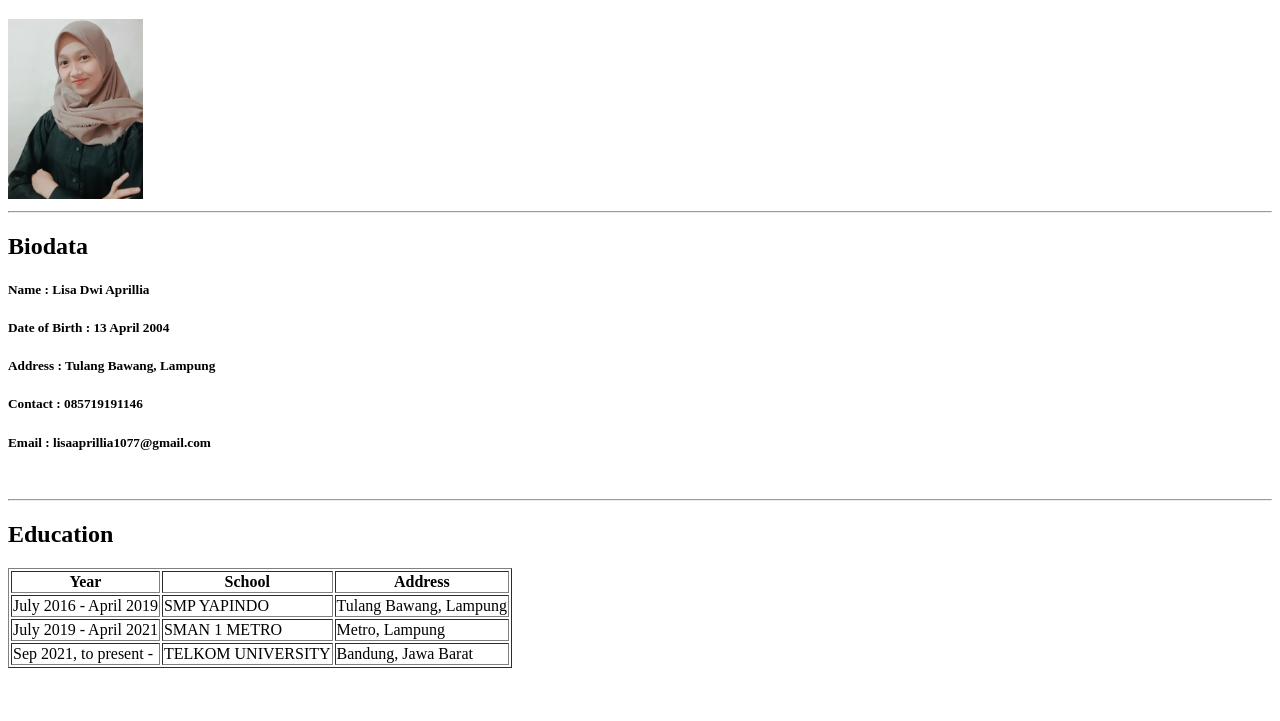
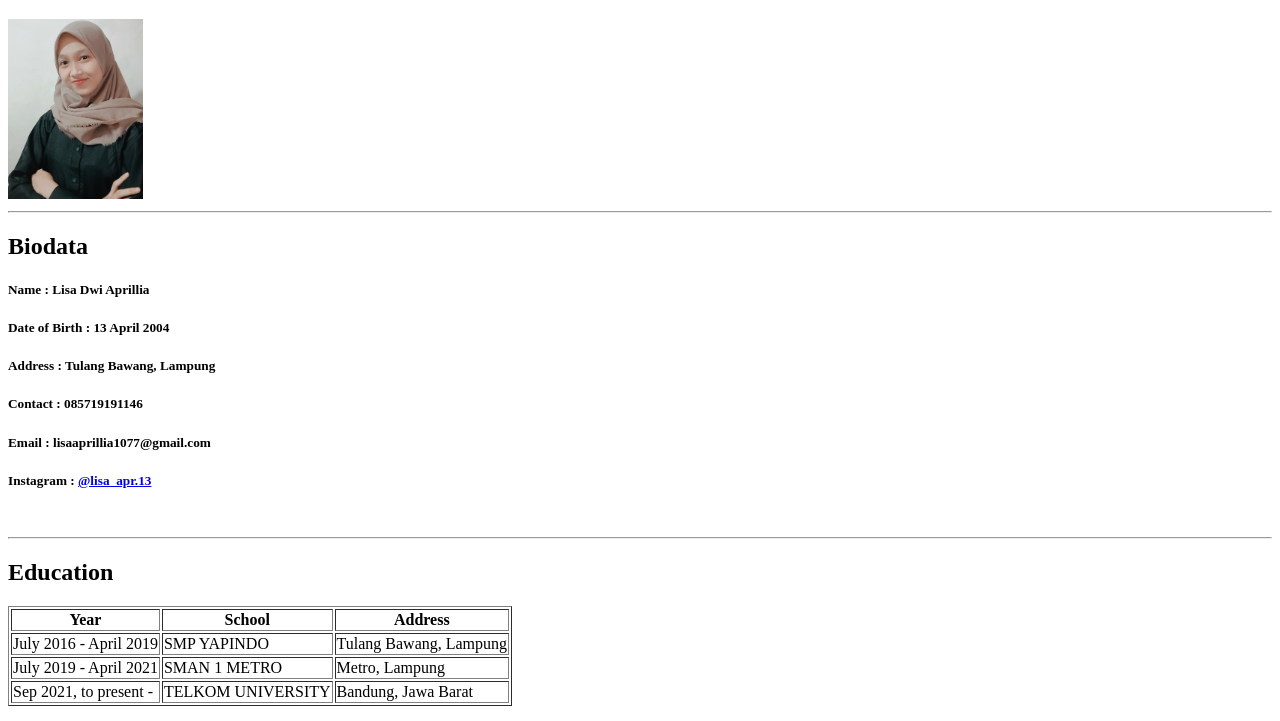
Before and after one commit to lisadwiaprillia/wad_project1, a plain HTML site: page index.html in a window 1280 px wide. Shown: the part 79-800 px from the top of the page. Drawn offline with Linux system fonts and the light colour scheme.

Commit message:
Add files via upload

```diff
--- a/index.html
+++ b/index.html
@@ -15,6 +15,7 @@
         <h5>Address         : Tulang Bawang, Lampung</h5>
         <h5>Contact         : 085719191146</h5>
         <h5>Email           : lisaaprillia1077@gmail.com</h5>
+        <h5>Instagram       : <a href="https://www.instagram.com/lisa_apr.13/" target="_blank"> @lisa_apr.13</a></h5>
         <br> <hr>
         <h2>Education</h2>
         <table border="1">
```
